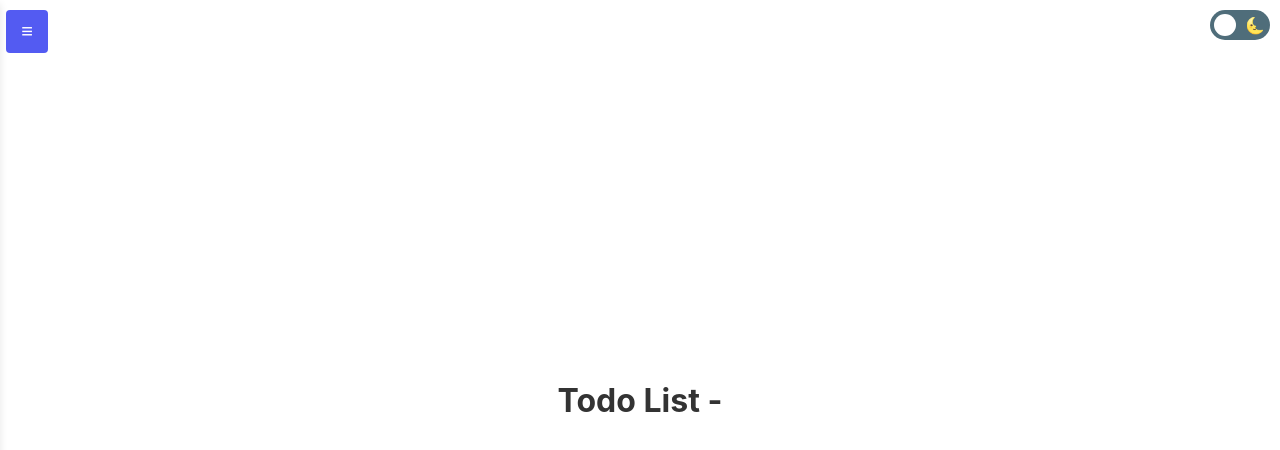
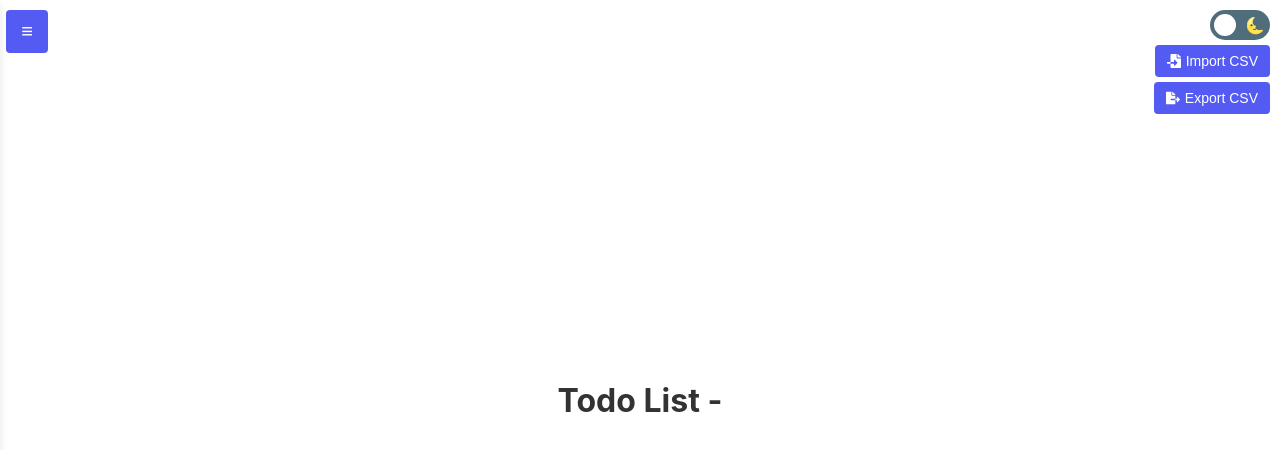
Before and after one commit to maximeaumont/ToDo, a React (Vite) app: page / in a window 1280 px wide. Shown: the top 450 px of the page. Built offline with nearby package versions, Linux system fonts and the light colour scheme.

Commit message:
Functionnalité import/export done

```diff
--- a/package.json
+++ b/package.json
@@ -10,13 +10,18 @@
     "preview": "vite preview"
   },
   "dependencies": {
+    "file-saver": "^2.0.5",
     "mobx": "^6.12.0",
     "mobx-react-lite": "^4.0.5",
+    "papaparse": "^5.4.1",
     "react": "^18.2.0",
     "react-dom": "^18.2.0",
+    "react-icons": "^4.12.0",
     "tailwindcss": "^3.3.5"
   },
   "devDependencies": {
+    "@types/file-saver": "^2.0.7",
+    "@types/papaparse": "^5.3.14",
     "@types/react": "^18.2.15",
     "@types/react-dom": "^18.2.7",
     "@typescript-eslint/eslint-plugin": "^6.0.0",
--- a/src/App.css
+++ b/src/App.css
@@ -66,3 +66,32 @@ body.dark {
 .theme-toggle-button:hover {
   background-color: #3a4a58;
 }
+.import-export-buttons {
+  position: fixed;
+  top: 45px;
+  right: 10px;
+  display: flex;
+  flex-direction: column;
+  align-items: flex-end;
+}
+
+.import-export-buttons button {
+  background-color: #535bf2;
+  color: white;
+  border: none;
+  border-radius: 4px;
+  padding: 8px 12px;
+  margin-bottom: 5px;
+  cursor: pointer;
+  display: flex;
+  align-items: center;
+  font-size: 14px;
+}
+
+.import-export-buttons button svg {
+  margin-right: 5px;
+}
+
+.import-export-buttons button:hover {
+  background-color: #747bff;
+}
--- a/src/App.tsx
+++ b/src/App.tsx
@@ -1,4 +1,4 @@
-import { useEffect, useState } from 'react';
+import { useEffect, useState, useRef } from 'react';
 import NavBar from './components/NavBar/NavBar';
 import TaskList from './components/TaskList/TaskList';
 import AddTaskForm from './components/AddTaskForm/AddTaskForm';
@@ -6,6 +6,9 @@ import './App.css';
 import { observer } from 'mobx-react-lite';
 import { themeStore } from './components/ThemeStore/ThemeStore';
 import ThemeToggleButton from './components/ThemeToggleButton/ThemeToggleButton';
+import Papa from 'papaparse';
+import { saveAs } from 'file-saver';
+import { FaFileImport, FaFileExport } from 'react-icons/fa';
 
 interface Task {
   text: string;
@@ -16,6 +19,47 @@ function App() {
   const [tasksByList, setTasksByList] = useState<{ [key: string]: Task[] }>({});
   const [currentList, setCurrentList] = useState<string | null>(null);
   const [navVisible, setNavVisible] = useState(false);
+
+  const fileInputRef = useRef<HTMLInputElement>(null);
+
+  const exportToCSV = () => {
+    const csvData = Papa.unparse({
+      fields: ["listName", "text", "isCompleted"],
+      data: Object.entries(tasksByList).flatMap(([listName, tasks]) =>
+        tasks.map(task => [listName, task.text, task.isCompleted])
+      ),
+    });
+    const blob = new Blob([csvData], { type: "text/csv;charset=utf-8" });
+    saveAs(blob, "tasks.csv");
+  };
+
+  const importFromCSV = (file: File) => {
+    Papa.parse(file, {
+      header: true,
+      complete: (results) => {
+        const importedTasks = results.data.reduce((acc: { [key: string]: Task[] }, row: any) => {
+          if (row.listName && row.text) {
+            acc[row.listName] = acc[row.listName] || [];
+            if (!acc[row.listName].some(task => task.text === row.text)) {
+              acc[row.listName].push({ text: row.text, isCompleted: row.isCompleted === "true" });
+            }
+          }
+          return acc;
+        }, { ...tasksByList });
+        setTasksByList(importedTasks);
+      }
+    });
+  };
+
+
+
+  const handleFileInputChange = (event: React.ChangeEvent<HTMLInputElement>) => {
+    const file = event.target.files ? event.target.files[0] : null;
+    if (file) {
+      importFromCSV(file);
+    }
+  };
+
 
   useEffect(() => {
     const savedTasks = localStorage.getItem('tasksByList');
@@ -69,6 +113,8 @@ function App() {
     setTasksByList({ ...tasksByList, [listName]: [] });
   };
 
+
+
   return (
     <div className={`app-container ${themeStore.theme}`}>
       <NavBar
@@ -85,6 +131,21 @@ function App() {
           <AddTaskForm onAdd={addTask} />
         </>
       )}
+      <div className="import-export-buttons">
+        <input
+          type="file"
+          ref={fileInputRef}
+          onChange={handleFileInputChange}
+          style={{ display: 'none' }}
+        />
+        <button onClick={() => fileInputRef.current && fileInputRef.current.click()}>
+          <FaFileImport /> Import CSV
+        </button>
+        <button onClick={exportToCSV}>
+          <FaFileExport /> Export CSV
+        </button>
+      </div>
+
       <ThemeToggleButton />
     </div>
   );
```
Also changed, not shown: 1 other file (tests, documents, lock files or other folders).
